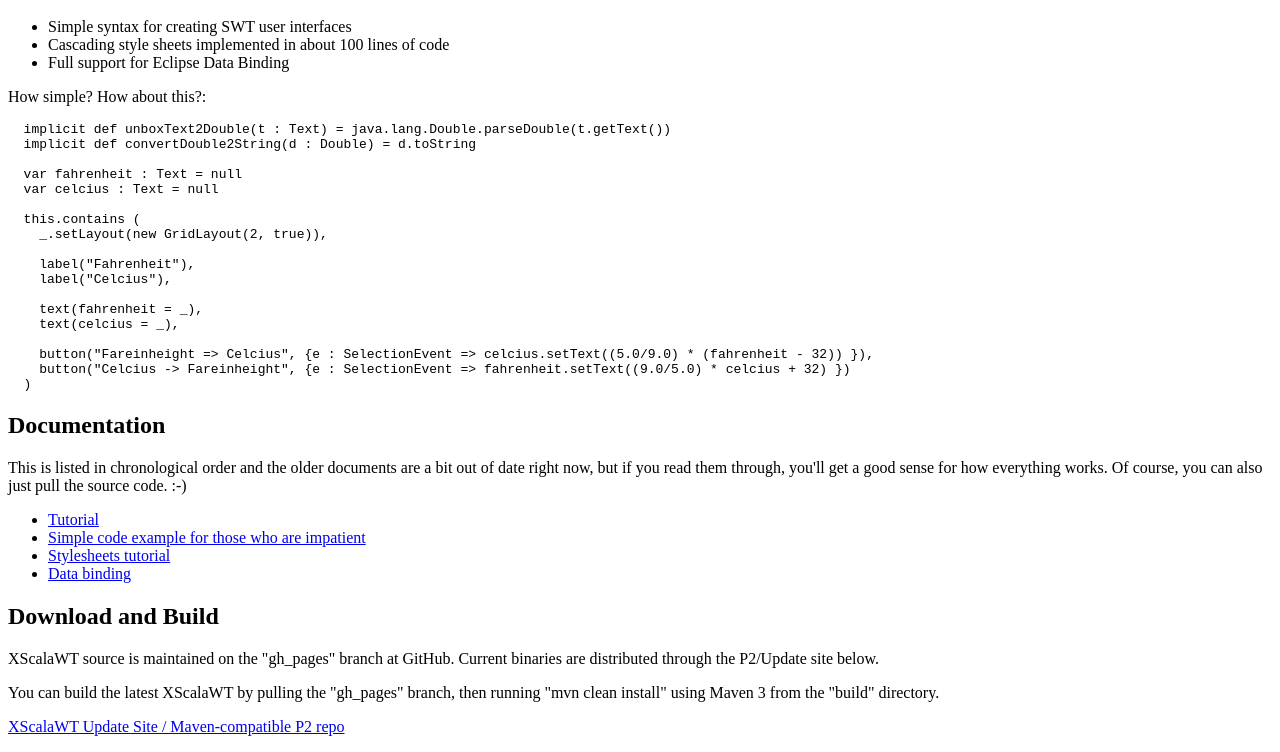
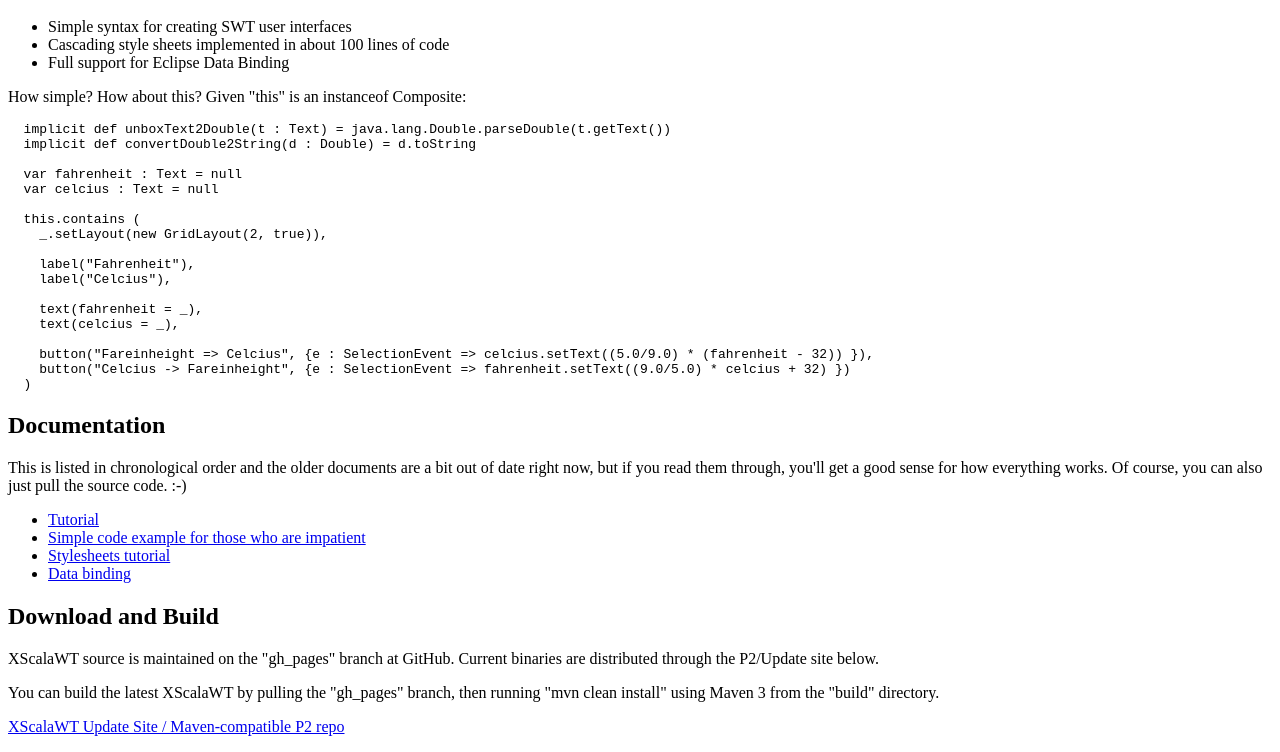
Before and after one commit to coconutpalm/XScalaWT, a plain HTML site: page index.html in a window 1280 px wide. Shown: the part 48-800 px from the top of the page. Drawn offline with Linux system fonts and the light colour scheme.

Commit message:
Clarification

```diff
--- a/index.html
+++ b/index.html
@@ -11,7 +11,7 @@
     <li>Full support for Eclipse Data Binding</li>
   </ul>
 
-  <p>How simple?  How about this?:</p>
+  <p>How simple?  How about this?  Given "this" is an instanceof Composite:</p>
 
 <pre>
   implicit def unboxText2Double(t : Text) = java.lang.Double.parseDouble(t.getText())
```
